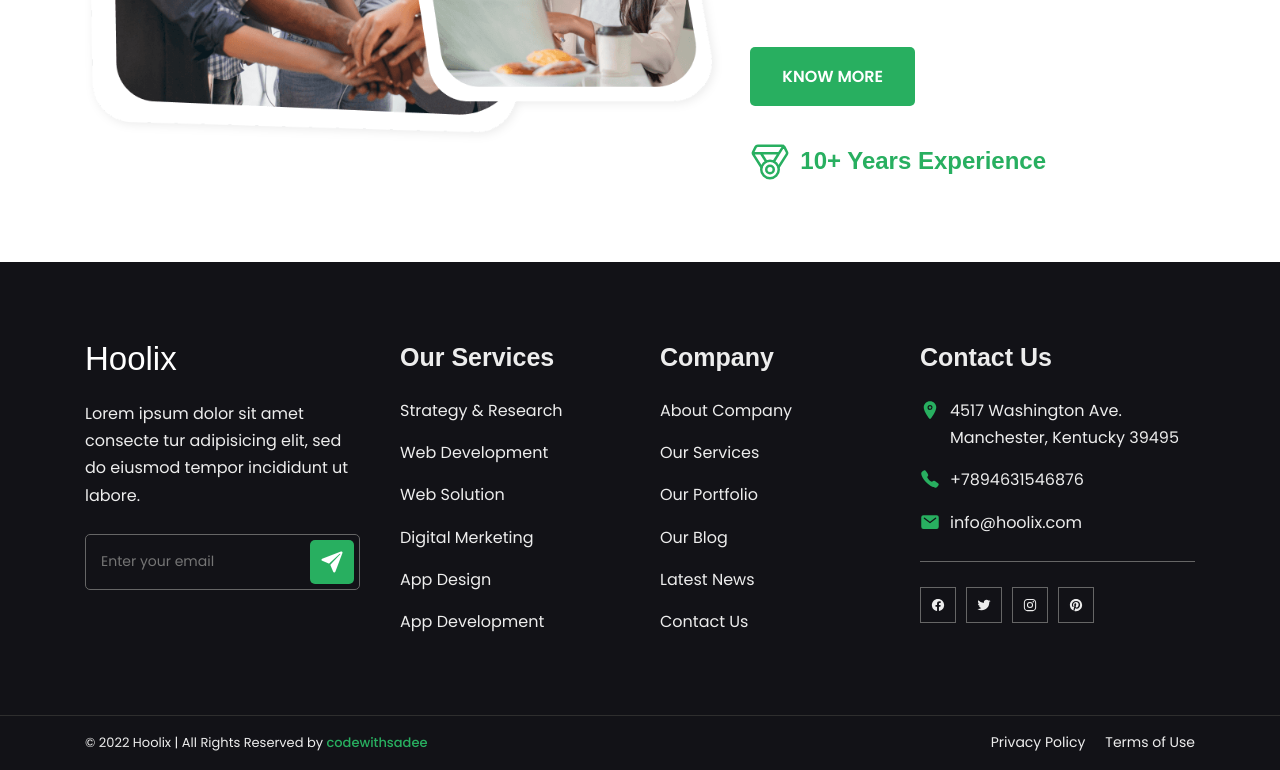
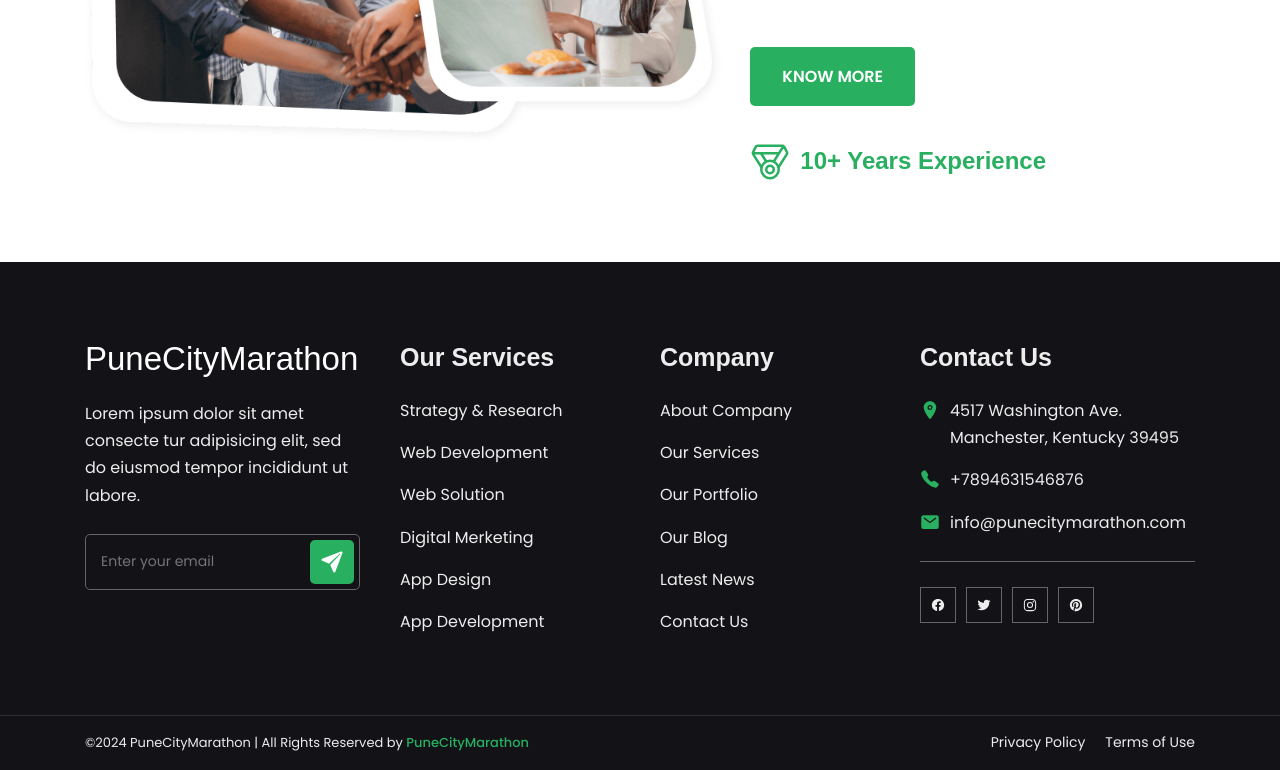
Before and after one commit to MehulGoyal07/PuneCityMarathon, a plain HTML site: page index.html in a window 1280 px wide. Shown: the part 514-1284 px from the top of the page. Drawn offline with nearby package versions, Linux system fonts and the light colour scheme; a web font is replaced by a local one.

Commit message:
footer-fixed

```diff
--- a/index.html
+++ b/index.html
@@ -154,7 +154,7 @@
         <div class="footer-top section">
             <div class="container">
                 <div class="footer-brand">
-                    <a href="#" class="logo">Hoolix</a>
+                    <a href="#" class="logo">PuneCityMarathon</a>
                     <p class="footer-text">
                         Lorem ipsum dolor sit amet consecte tur adipisicing elit, sed do eiusmod tempor incididunt ut labore.
                     </p>
@@ -231,7 +231,7 @@
                     <li class="footer-item">
                         <ion-icon name="mail" aria-hidden="true"></ion-icon>
 
-                        <a href="mailto:info@hoolix.com" class="contact-link">info@hoolix.com</a>
+                        <a href="mailto:info@hoolix.com" class="contact-link">info@punecitymarathon.com</a>
                     </li>
 
                     <li class="footer-item">
@@ -268,7 +268,7 @@
         <div class="footer-bottom">
             <div class="container">
                 <p class="copyright">
-                    &copy; 2022 Hoolix | All Rights Reserved by <a href="#" class="copyright-link">codewithsadee</a>
+                    &copy;2024 PuneCityMarathon | All Rights Reserved by <a href="#" class="copyright-link">PuneCityMarathon</a>
                 </p>
                 <ul class="footer-bottom-list">
                     <li>
```
